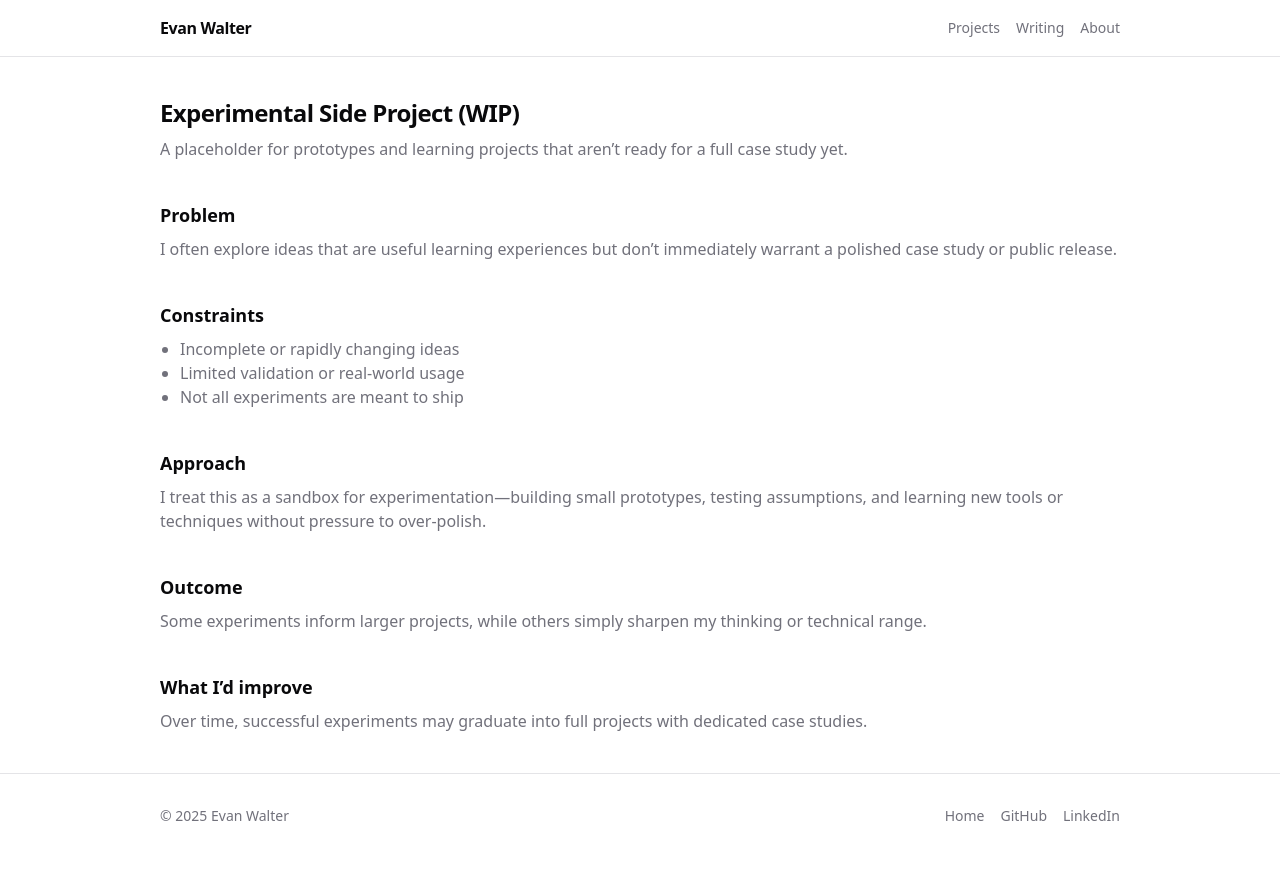
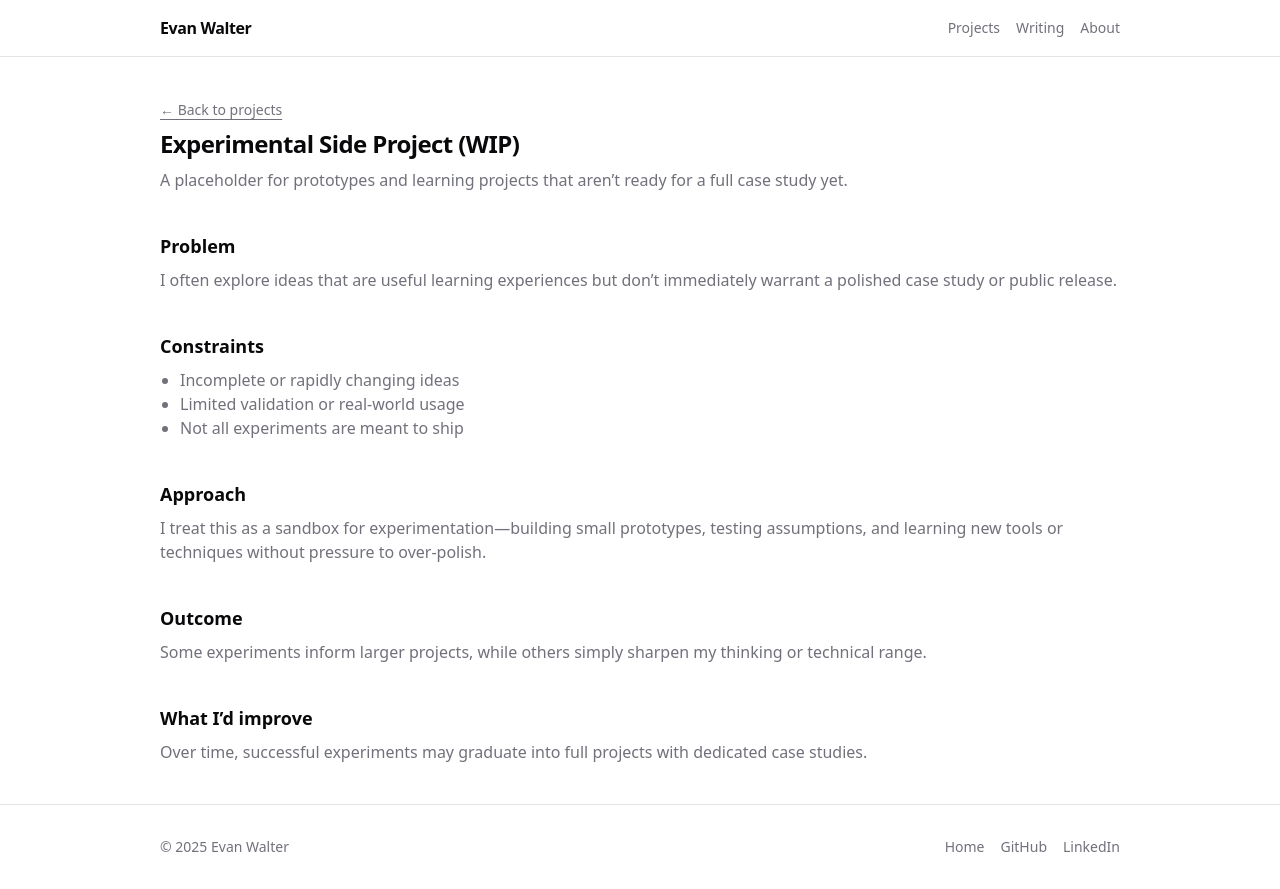
Before and after one commit to evwalt/evanwalter.dev, a Next.js app: page /projects/experimental-wip in a window 1280 px wide. Before the commit the page ends 858 px from the top, so only its background shows below. Built offline with nearby package versions, Linux system fonts and the light colour scheme.

Commit message:
chore(projects): add back link on project detail page

```diff
--- a/app/projects/[slug]/page.tsx
+++ b/app/projects/[slug]/page.tsx
@@ -1,3 +1,4 @@
+import Link from 'next/link';
 import { notFound } from 'next/navigation';
 
 const projects = [
@@ -86,6 +87,13 @@ export default async function ProjectDetailPage({ params }: { params: Promise<{
 
   return (
     <main className="space-y-10">
+      <Link
+        href="/projects"
+        className="text-muted-foreground mb-2 inline-block text-sm underline underline-offset-4"
+      >
+        ← Back to projects
+      </Link>
+
       <header className="space-y-2">
         <h1 className="text-2xl font-semibold tracking-tight">{project.title}</h1>
         <p className="text-muted-foreground">{project.summary}</p>
```
